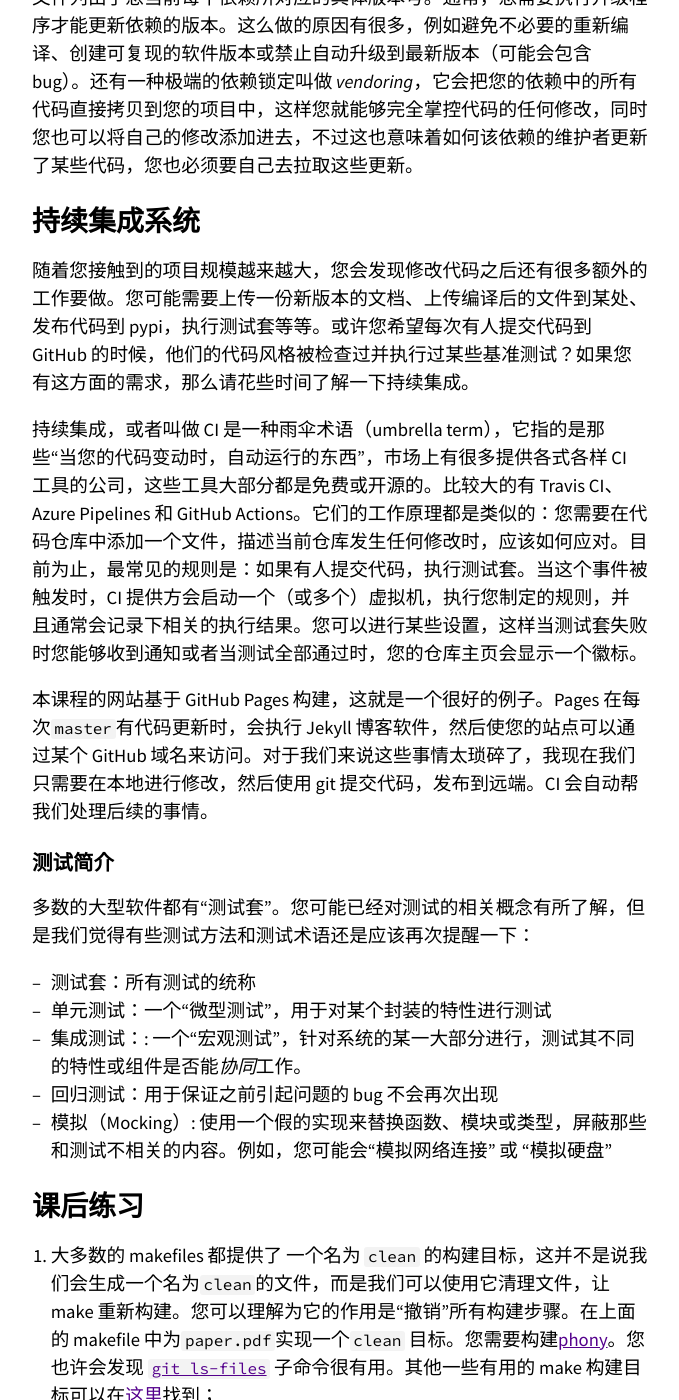
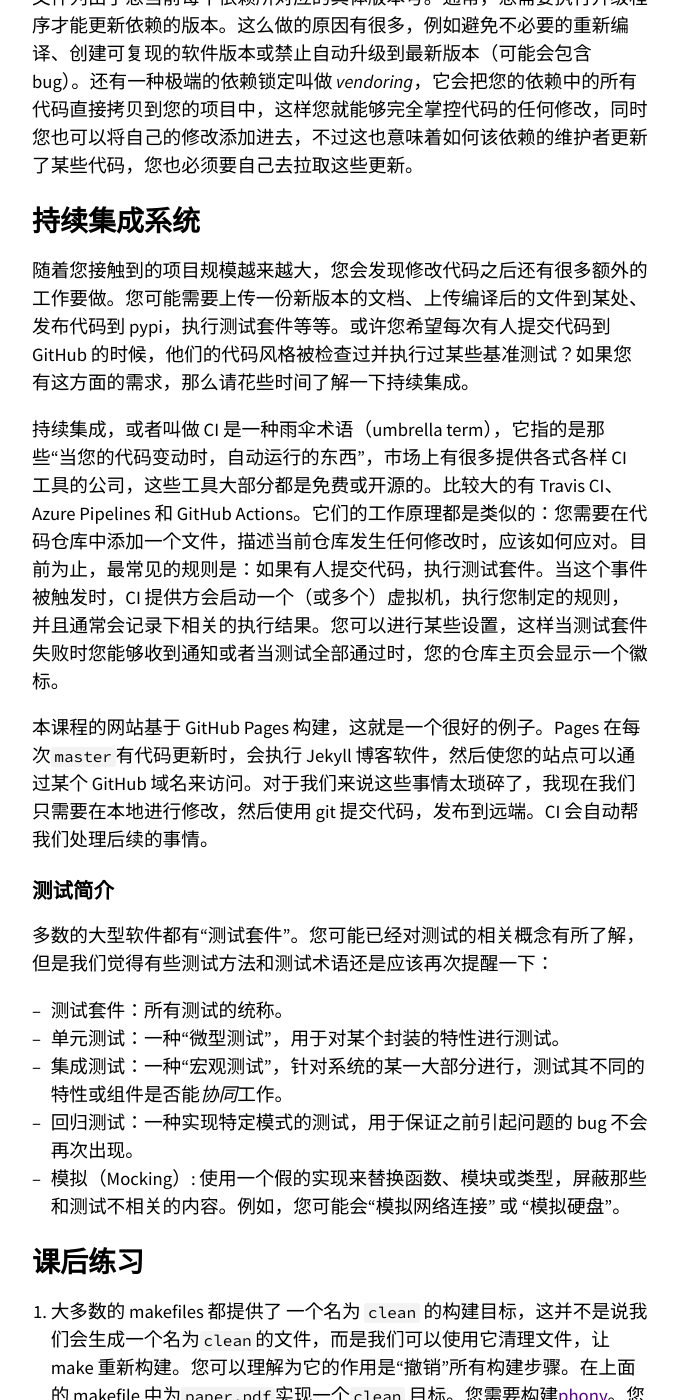
Before and after one commit to missing-semester-cn/missing-semester-cn.github.io, a Jekyll site: the page built from _2020/metaprogramming.md, in a window 1280 px wide and 1400 px high, scrolled down 4685 px. Shown: the whole window, without its empty margins (300-979 px from the left). Built offline with Jekyll 4.4.1, drawn with Linux system fonts in a browser that asks for light colours.

Commit message:
Improve translation in metaprogramming.md
测试套->测试套件
一个->一种

```diff
--- a/_2020/metaprogramming.md
+++ b/_2020/metaprogramming.md
@@ -129,21 +129,21 @@ pdflatex paper.tex
 
 # 持续集成系统
 
-随着您接触到的项目规模越来越大，您会发现修改代码之后还有很多额外的工作要做。您可能需要上传一份新版本的文档、上传编译后的文件到某处、发布代码到 pypi，执行测试套等等。或许您希望每次有人提交代码到 GitHub 的时候，他们的代码风格被检查过并执行过某些基准测试？如果您有这方面的需求，那么请花些时间了解一下持续集成。
+随着您接触到的项目规模越来越大，您会发现修改代码之后还有很多额外的工作要做。您可能需要上传一份新版本的文档、上传编译后的文件到某处、发布代码到 pypi，执行测试套件等等。或许您希望每次有人提交代码到 GitHub 的时候，他们的代码风格被检查过并执行过某些基准测试？如果您有这方面的需求，那么请花些时间了解一下持续集成。
 
-持续集成，或者叫做 CI 是一种雨伞术语（umbrella term），它指的是那些“当您的代码变动时，自动运行的东西”，市场上有很多提供各式各样 CI 工具的公司，这些工具大部分都是免费或开源的。比较大的有 Travis CI、Azure Pipelines 和 GitHub Actions。它们的工作原理都是类似的：您需要在代码仓库中添加一个文件，描述当前仓库发生任何修改时，应该如何应对。目前为止，最常见的规则是：如果有人提交代码，执行测试套。当这个事件被触发时，CI 提供方会启动一个（或多个）虚拟机，执行您制定的规则，并且通常会记录下相关的执行结果。您可以进行某些设置，这样当测试套失败时您能够收到通知或者当测试全部通过时，您的仓库主页会显示一个徽标。
+持续集成，或者叫做 CI 是一种雨伞术语（umbrella term），它指的是那些“当您的代码变动时，自动运行的东西”，市场上有很多提供各式各样 CI 工具的公司，这些工具大部分都是免费或开源的。比较大的有 Travis CI、Azure Pipelines 和 GitHub Actions。它们的工作原理都是类似的：您需要在代码仓库中添加一个文件，描述当前仓库发生任何修改时，应该如何应对。目前为止，最常见的规则是：如果有人提交代码，执行测试套件。当这个事件被触发时，CI 提供方会启动一个（或多个）虚拟机，执行您制定的规则，并且通常会记录下相关的执行结果。您可以进行某些设置，这样当测试套件失败时您能够收到通知或者当测试全部通过时，您的仓库主页会显示一个徽标。
 
 本课程的网站基于 GitHub Pages 构建，这就是一个很好的例子。Pages 在每次`master`有代码更新时，会执行 Jekyll 博客软件，然后使您的站点可以通过某个 GitHub 域名来访问。对于我们来说这些事情太琐碎了，我现在我们只需要在本地进行修改，然后使用 git 提交代码，发布到远端。CI 会自动帮我们处理后续的事情。
 
 ## 测试简介
 
-多数的大型软件都有“测试套”。您可能已经对测试的相关概念有所了解，但是我们觉得有些测试方法和测试术语还是应该再次提醒一下：
+多数的大型软件都有“测试套件”。您可能已经对测试的相关概念有所了解，但是我们觉得有些测试方法和测试术语还是应该再次提醒一下：
 
- - 测试套：所有测试的统称
- - 单元测试：一个“微型测试”，用于对某个封装的特性进行测试
- - 集成测试：: 一个“宏观测试”，针对系统的某一大部分进行，测试其不同的特性或组件是否能*协同*工作。
- - 回归测试：用于保证之前引起问题的 bug 不会再次出现
- - 模拟（Mocking）: 使用一个假的实现来替换函数、模块或类型，屏蔽那些和测试不相关的内容。例如，您可能会“模拟网络连接” 或 “模拟硬盘”
+ - 测试套件：所有测试的统称。
+ - 单元测试：一种“微型测试”，用于对某个封装的特性进行测试。
+ - 集成测试：一种“宏观测试”，针对系统的某一大部分进行，测试其不同的特性或组件是否能*协同*工作。
+ - 回归测试：一种实现特定模式的测试，用于保证之前引起问题的 bug 不会再次出现。
+ - 模拟（Mocking）: 使用一个假的实现来替换函数、模块或类型，屏蔽那些和测试不相关的内容。例如，您可能会“模拟网络连接” 或 “模拟硬盘”。
 
 
 # 课后练习
@@ -152,7 +152,6 @@ pdflatex paper.tex
 
  2. 指定版本要求的方法很多，让我们学习一下 [Rust的构建系统](https://doc.rust-lang.org/cargo/reference/specifying-dependencies.html)的依赖管理。大多数的包管理仓库都支持类似的语法。对于每种语法(尖号、波浪号、通配符、比较、乘积)，构建一种场景使其具有实际意义；
 
- 3. Git 可以作为一个简单的 CI 系统来使用，在任何 git 仓库中的 `.git/hooks` 目录中，您可以找到一些文件（当前处于未激活状态），它们的作用和脚本一样，当某些事件发生时便可以自动执行。请编写一个
-    [`pre-commit`](https://git-scm.com/docs/githooks#_pre_commit) 钩子，当执行`make`命令失败后，它会执行 `make paper.pdf` 并拒绝您的提交。这样做可以避免产生包含不可构建版本的提交信息；
+  3. Git 可以作为一个简单的 CI 系统来使用，在任何 git 仓库中的 `.git/hooks` 目录中，您可以找到一些文件（当前处于未激活状态），它们的作用和脚本一样，当某些事件发生时便可以自动执行。请编写一个[`pre-commit`](https://git-scm.com/docs/githooks#_pre_commit) 钩子，当执行`make`命令失败后，它会执行 `make paper.pdf` 并拒绝您的提交。这样做可以避免产生包含不可构建版本的提交信息；
  4. 基于 [GitHub Pages](https://help.github.com/en/actions/automating-your-workflow-with-github-actions) 创建任意一个可以自动发布的页面。添加一个[GitHub Action](https://github.com/features/actions) 到该仓库，对仓库中的所有 shell 文件执行  `shellcheck`([方法之一](https://github.com/marketplace/actions/shellcheck))；
  5. [构建属于您的](https://help.github.com/en/actions/automating-your-workflow-with-github-actions/building-actions) GitHub action，对仓库中所有的`.md`文件执行[`proselint`](http://proselint.com/) 或 [`write-good`](https://github.com/btford/write-good)，在您的仓库中开启这一功能，提交一个包含错误的文件看看该功能是否生效。
```
